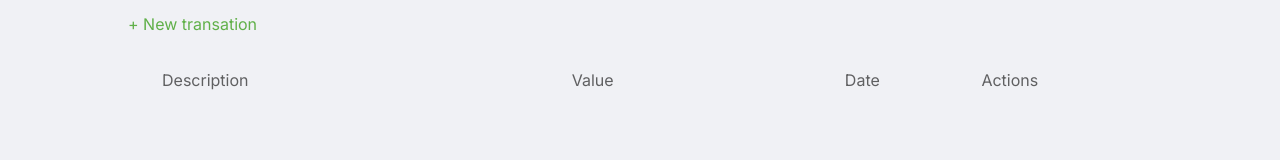
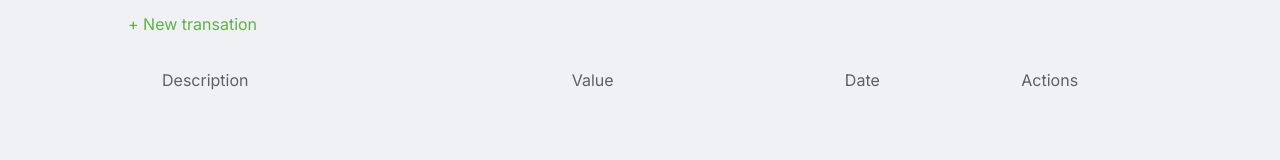
Before and after one commit to Diounata/dev.finance, a Next.js app: page / in a window 1280 px wide. Shown: the part 274-434 px from the top of the page. Built offline with nearby package versions, Linux system fonts and the light colour scheme.

Commit message:
Add: center action table title

```diff
--- a/src/styles/Table.module.scss
+++ b/src/styles/Table.module.scss
@@ -46,6 +46,10 @@
                 margin: 0.9rem 0;
                 opacity: 0.6;
                 font-weight: 400;
+
+                &:last-of-type {
+                    text-align: center;
+                }
             }
         }
     }
```
